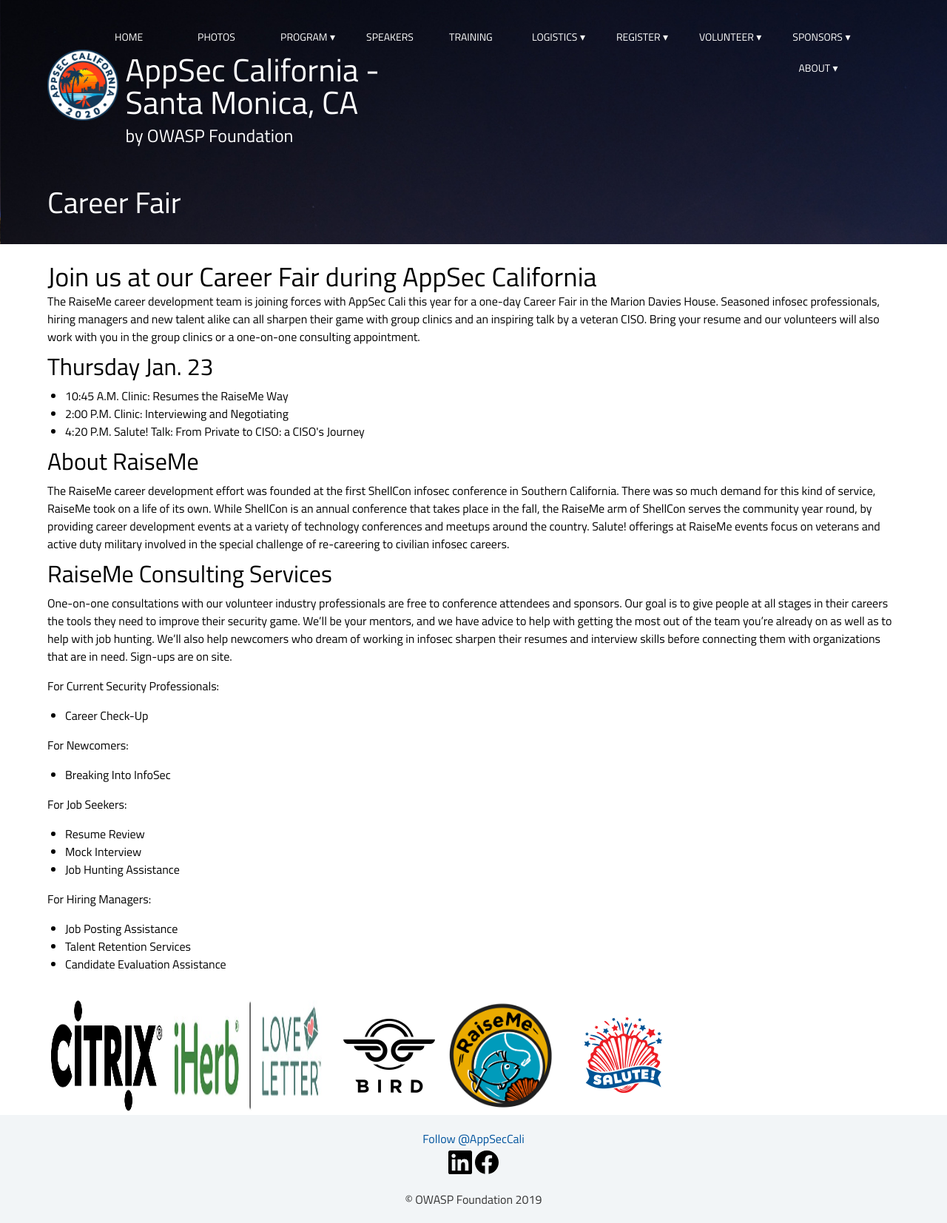
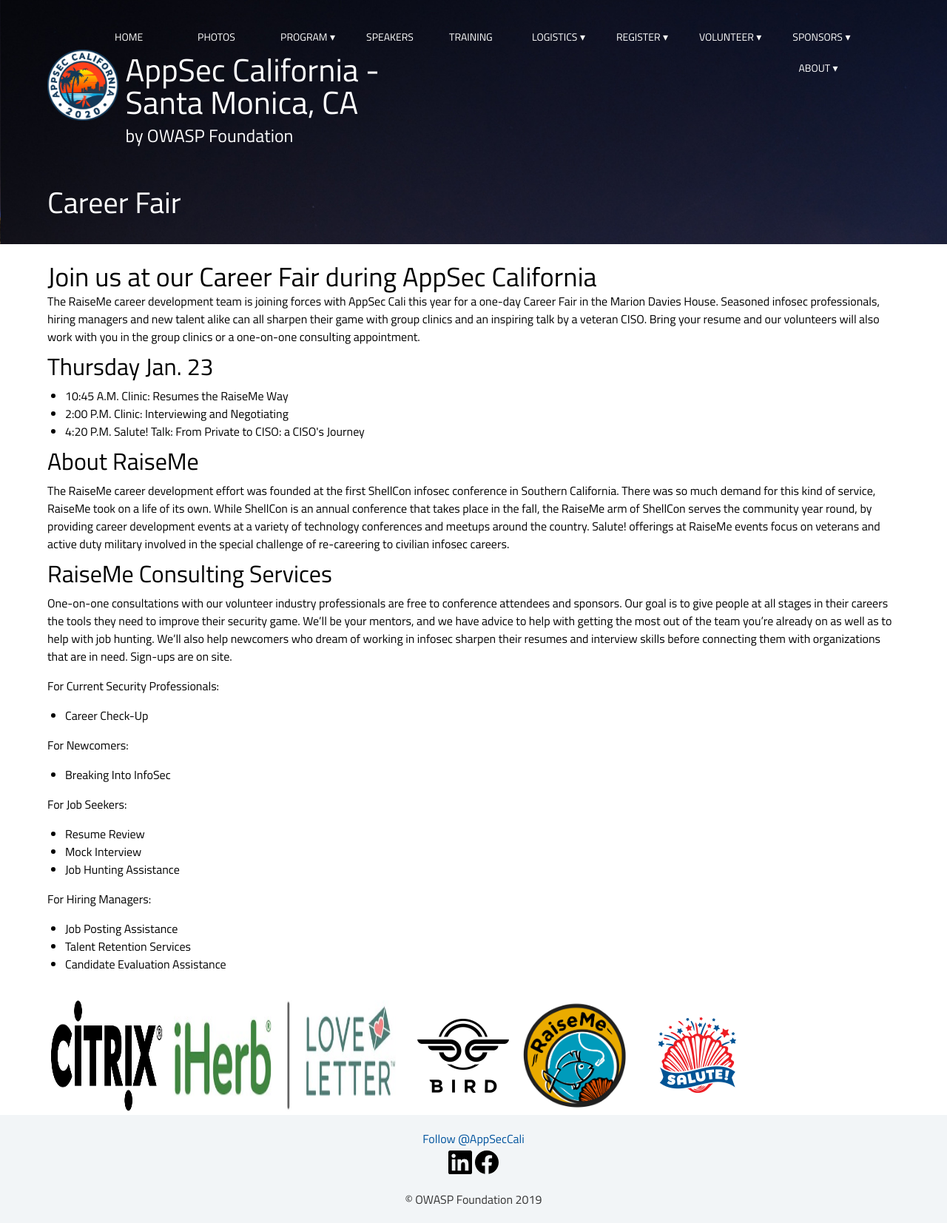
Before and after one commit to OWASP/2020-appseccalifornia, a Jekyll site: the page built from careerfair/index.html, in a window 1280 px wide. Shown: the whole page at 74% size. Built offline with Jekyll 4.4.1, drawn with Linux system fonts in a browser that asks for light colours; some web fonts are replaced; comment, search, counter and statistics services are not loaded.

Commit message:
fixing image

```diff
--- a/careerfair/index.html
+++ b/careerfair/index.html
@@ -52,5 +52,5 @@
 
 <p>
 <div class="column" width="100%">
-<div class="row" align="center"><img src="../assets/images/citrix.jpg" height="150" width="150" alt="Citrix">&emsp;<img src="../assets/images/iherb.png" height="150" width="200" alt="iHerb">&emsp;<img src="../assets/images/birdlogo.png" alt="Bird" height="150" width="150"><div class="row" align="center"><img src="RaiseMeLogo.png" alt="RaiseMe logo" height="150" width="150">&emsp;<img src="SaluteLogo.png" alt="Salute logo" height="150" width="150"></div></p>
+<div class="row" align="center"><img src="../assets/images/citrix.jpg" height="150" width="150" alt="Citrix">&emsp;<img src="../assets/images/iherb.png" height="150" width="300" alt="iHerb">&emsp;<img src="../assets/images/birdlogo.png" alt="Bird" height="150" width="150"><div class="row" align="center"><img src="RaiseMeLogo.png" alt="RaiseMe logo" height="150" width="150">&emsp;<img src="SaluteLogo.png" alt="Salute logo" height="150" width="150"></div></p>
 </div>
```
